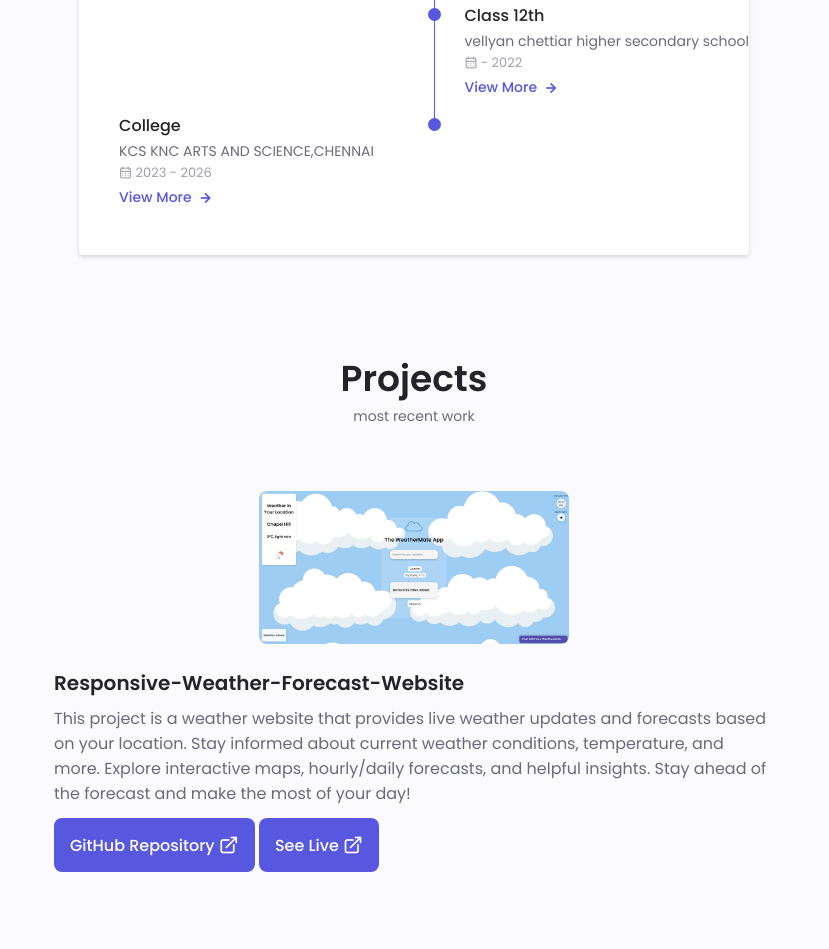
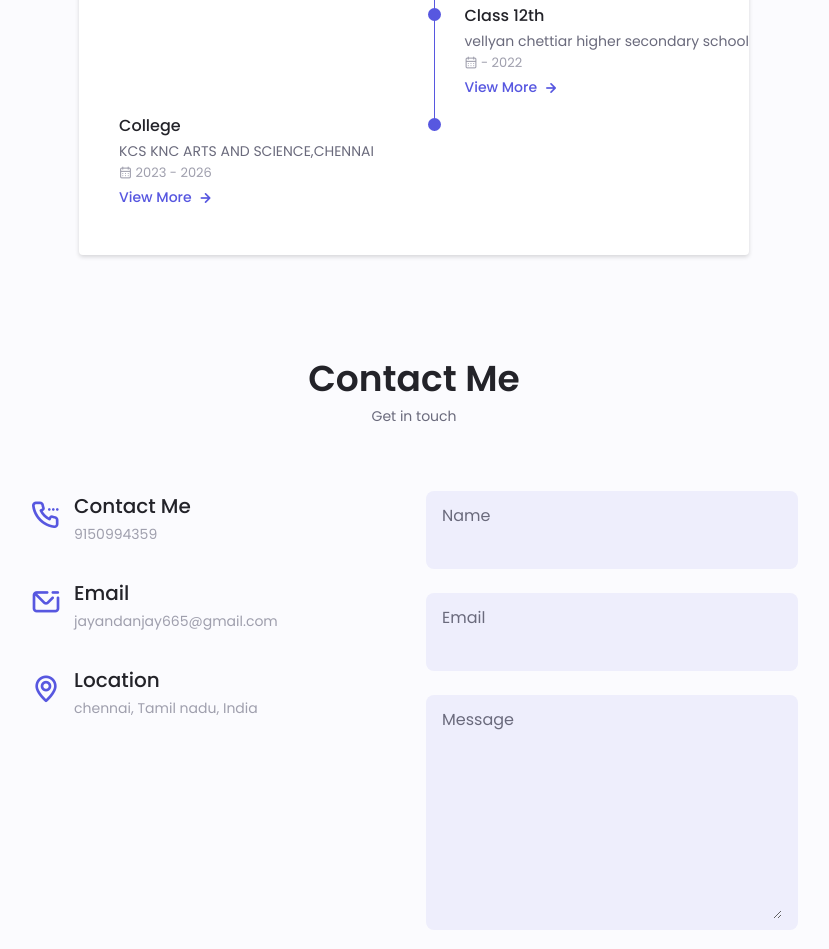
Before and after one commit to Jayandanjay/-portfolio, a plain HTML site: page index.html in a window 1280 px wide. Shown: the part 3626-4575 px from the top of the page, without its empty margins (226-1055 px from the left). Drawn offline with nearby package versions, Linux system fonts and the light colour scheme.

Commit message:
index.html

```diff
--- a/index.html
+++ b/index.html
@@ -521,46 +521,6 @@
         </div>
       </section>
 
-<section class="portfolio section" id="portfolio">
-        <h2 class="section__title">Projects</h2>
-        <span class="section__subtitle">most recent work</span>
-
-        <div class="portfolio__container container swiper-container">
-          <div class="swiper-wrapper">
-            <!-- ------------------------portfollio 2-------------------- -->
-
-            <div class="portfolio__content grid swiper-slide">
-              <img src="assets/img/portfolio1.png" class="portfolio__img" />
-
-              <div class="portfolio__data">
-                <h3 class="portfolio__title">
-                  Responsive-Weather-Forecast-Website
-                </h3>
-                <p class="portfolio__description">
-                  This project is a weather website that provides live weather
-                  updates and forecasts based on your location. Stay informed
-                  about current weather conditions, temperature, and more.
-                  Explore interactive maps, hourly/daily forecasts, and helpful
-                  insights. Stay ahead of the forecast and make the most of your
-                  day!
-                </p>
-                <a
-                  href="https://github.com/Jayandanjay/-portfolio/tree/main/Weather-App-main/Weather-App-main"
-                  class="button button--flex button--small portfolio__button"
-                >
-                  GitHub Repository
-                  <i class="uil uil-external-link-alt button__icon"></i>
-                </a>
-                <a
-                  href="https://github.com/Jayandanjay/-portfolio/tree/main/Weather-App-main/Weather-App-main/"
-                  class="button button--flex button--small portfolio__button"
-                >
-                  See Live
-                  <i class="uil uil-external-link-alt button__icon"></i>
-                </a>
-              </div>
-            </div>
-          </section>
 
 
       <!--===================== Contact Me =====================-->
```
